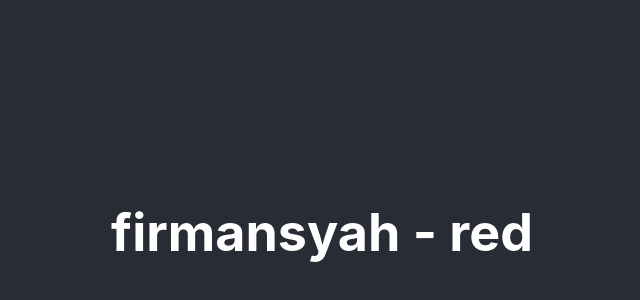
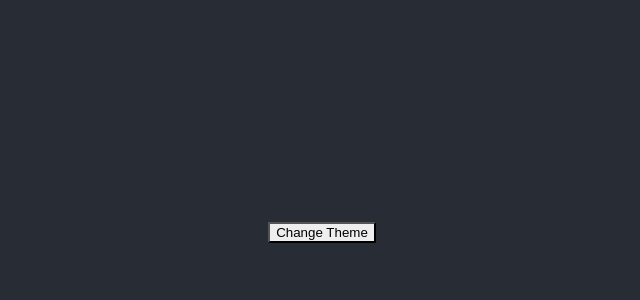
Before and after one commit to andriyfm/react-kujahit, a React (Create React App) app: page / in a window 1280 px wide. Shown: the part 168-468 px from the top of the page, without its empty margins (318-958 px from the left). Built offline with nearby package versions, Linux system fonts and the light colour scheme.

Commit message:
Example: Dynamic Context

```diff
--- a/src/App.js
+++ b/src/App.js
@@ -1,54 +1,33 @@
 import React from "react";
 import "./App.css";
 
-const ThemeContext = React.createContext({ color: "light" });
-const UserContext = React.createContext("andri");
+import { ThemeContext, themes } from "./contexts/ThemeContext";
+import ThemedButton from "./components/ThemedButton";
+
+function Toolbar(props) {
+  return <ThemedButton onClick={props.changeTheme}>Change Theme</ThemedButton>;
+}
 
 class App extends React.Component {
+  constructor(props) {
+    super(props);
+    this.state = { theme: themes.light };
+    this.toggleTheme = () => {
+      this.setState(state => ({
+        theme: state.theme === themes.dark ? themes.light : themes.dark
+      }));
+    };
+  }
+
   render() {
     return (
       <header class="App-header">
-        <ThemeContext.Provider value={{ color: "red" }}>
-          <UserContext.Provider value="firmansyah">
-            <Toolbar />
-          </UserContext.Provider>
+        <ThemeContext.Provider value={this.state.theme}>
+          <Toolbar changeTheme={this.toggleTheme} />
         </ThemeContext.Provider>
       </header>
     );
   }
 }
 
-class ThemeButton extends React.Component {
-  static contextType = UserContext;
-
-  render() {
-    // return <button>Button {this.context}</button>;
-    return (
-      <div>
-        <ThemeContext.Consumer>
-          {themeValue => (
-            <div>
-              <UserContext.Consumer>
-                {value => (
-                  <h1>
-                    {value} - {themeValue.color}
-                  </h1>
-                )}
-              </UserContext.Consumer>
-            </div>
-          )}
-        </ThemeContext.Consumer>
-      </div>
-    );
-  }
-}
-
-function Toolbar(props) {
-  return (
-    <div>
-      <ThemeButton />
-    </div>
-  );
-}
-
 export default App;
--- /dev/null
+++ b/src/components/ThemedButton.js
@@ -0,0 +1,15 @@
+import React from "react";
+import { ThemeContext } from "../contexts/ThemeContext";
+
+class ThemedButton extends React.Component {
+  render() {
+    let props = this.props;
+    let theme = this.context;
+
+    return <button {...props} style={{ backgroundColor: theme.background }} />;
+  }
+}
+
+ThemedButton.contextType = ThemeContext;
+
+export default ThemedButton;
--- /dev/null
+++ b/src/contexts/ThemeContext.js
@@ -0,0 +1,14 @@
+import React from "react";
+
+export const themes = {
+  light: {
+    foreground: "#000",
+    background: "#eee"
+  },
+  dark: {
+    foreground: "#fff",
+    background: "#222"
+  }
+};
+
+export const ThemeContext = React.createContext(themes.dark);
```
